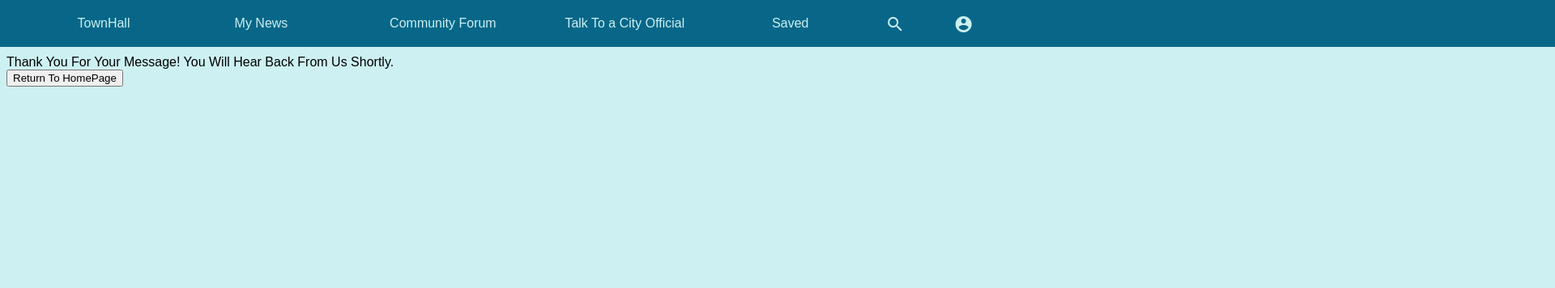
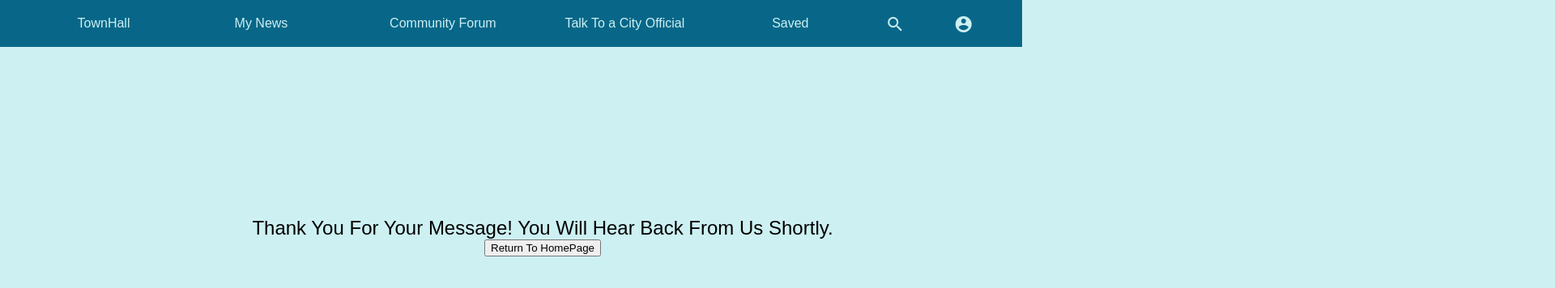
Before and after one commit to chpmk98/TownHall, a plain HTML site: page cityOfficialsComplete.html in a window 1280 px wide. Shown: the top 356 px of the page at 81% size, 1920 px wide, since content can reach past the window. Drawn offline with Linux system fonts and the light colour scheme.

Commit message:
Update cityOfficialsComplete.html

```diff
--- a/cityOfficialsComplete.html
+++ b/cityOfficialsComplete.html
@@ -1,7 +1,7 @@
 <html>
 <head>
   <title>HomePage</title>
-  <link rel="stylesheet" type="text/css" href="townHalls.css"/>
+  <link rel="stylesheet" type="text/css" href="main.css"/>
   <link href="https://fonts.googleapis.com/icon?family=Material+Icons"
      rel="stylesheet">
 </head>
```
